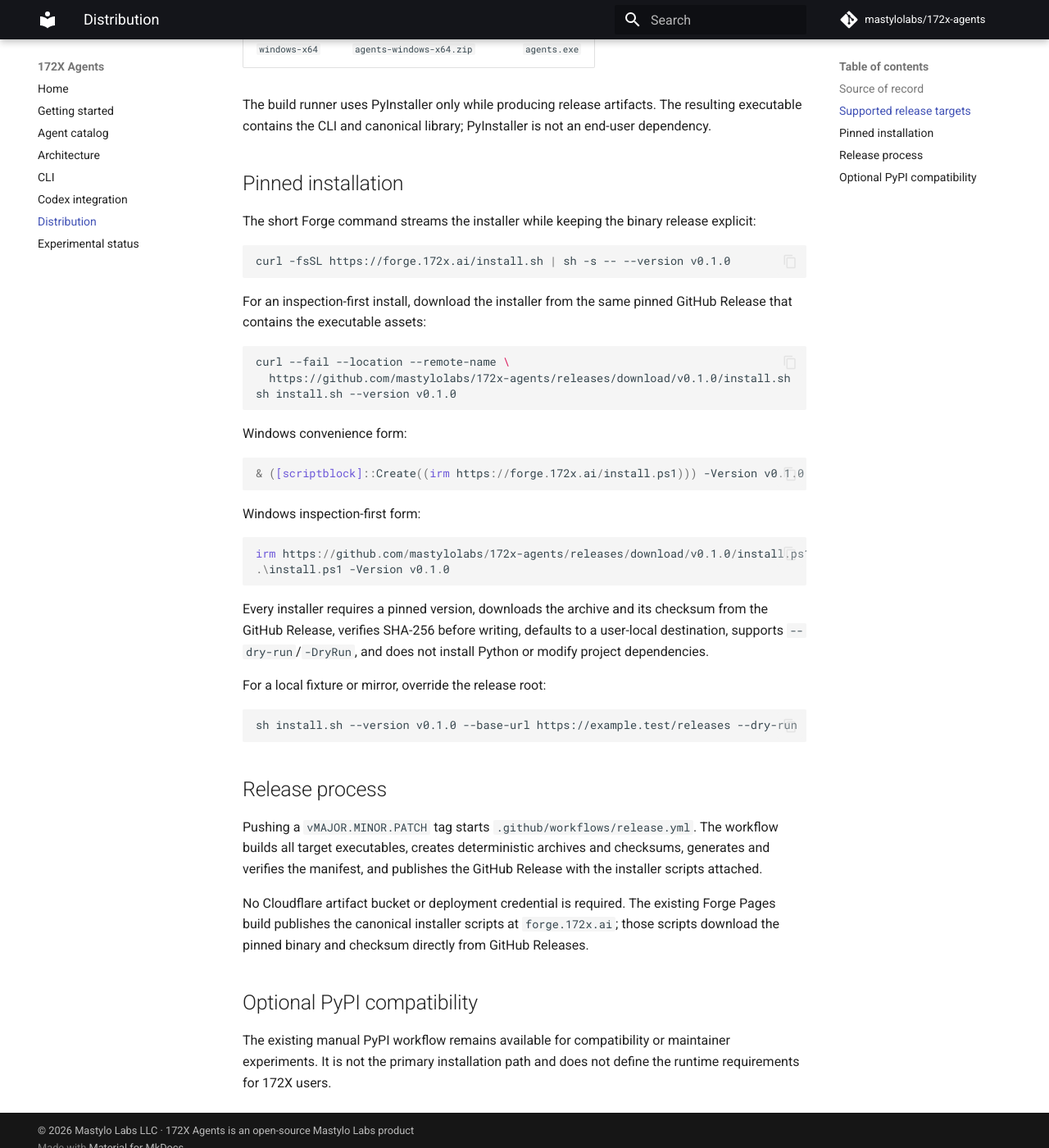
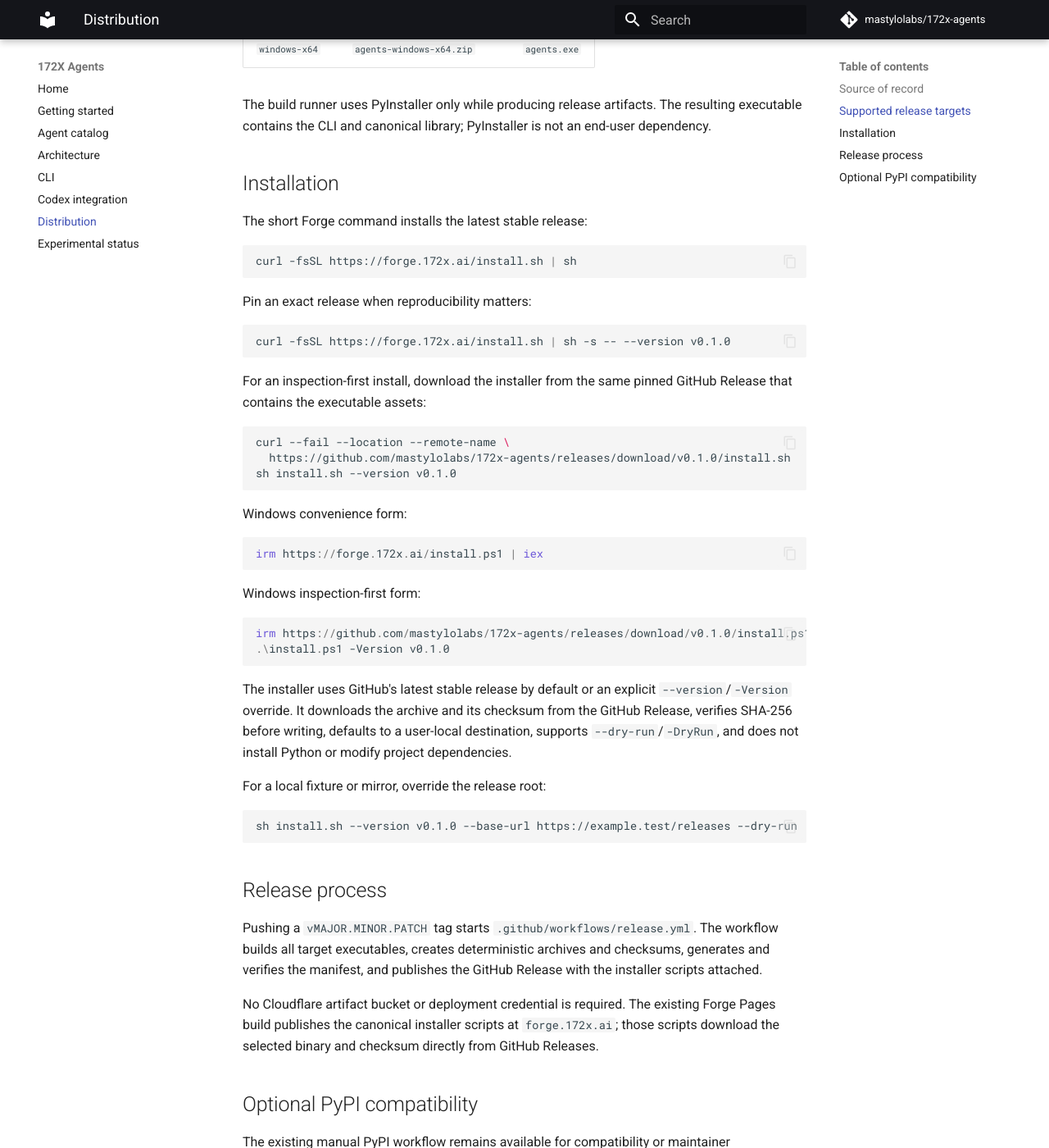
Before and after one commit to mastylolabs/172x-agents, an MkDocs documentation site: the page built from docs/DISTRIBUTION.md, in a window 1280 px wide and 1400 px high, scrolled down 680 px. Shown: the whole window at 82% size. Built offline with MkDocs 1.6.1 and Material for MkDocs 9.7.7, drawn with Linux system fonts in a browser that asks for light colours; comment, search, counter and statistics services are not loaded.

Commit message:
feat: install latest stable release by default

````diff
--- a/docs/CLI.md
+++ b/docs/CLI.md
@@ -5,7 +5,7 @@
 The CLI installs and diagnoses integrations; Codex coordinates workflow steps. It does not run an
 agent runtime, track runs, call model APIs, or store credentials.
 
-The CLI is distributed to end users as a standalone executable through the pinned installers in
+The CLI is distributed to end users as a standalone executable through the checksum-verifying installers in
 [Distribution](DISTRIBUTION.md). Python is used to develop and build the source package, not as a
 runtime prerequisite for a user installing 172X Agents.
 
--- a/docs/DISTRIBUTION.md
+++ b/docs/DISTRIBUTION.md
@@ -22,9 +22,15 @@
 The build runner uses PyInstaller only while producing release artifacts. The resulting
 executable contains the CLI and canonical library; PyInstaller is not an end-user dependency.
 
-## Pinned installation
+## Installation
 
-The short Forge command streams the installer while keeping the binary release explicit:
+The short Forge command installs the latest stable release:
+
+```bash
+curl -fsSL https://forge.172x.ai/install.sh | sh
+```
+
+Pin an exact release when reproducibility matters:
 
 ```bash
 curl -fsSL https://forge.172x.ai/install.sh | sh -s -- --version v0.1.0
@@ -42,7 +48,7 @@
 Windows convenience form:
 
 ```powershell
-& ([scriptblock]::Create((irm https://forge.172x.ai/install.ps1))) -Version v0.1.0
+irm https://forge.172x.ai/install.ps1 | iex
 ```
 
 Windows inspection-first form:
@@ -52,9 +58,10 @@
 .\install.ps1 -Version v0.1.0
 ```
 
-Every installer requires a pinned version, downloads the archive and its checksum from the
-GitHub Release, verifies SHA-256 before writing, defaults to a user-local destination, supports
-`--dry-run`/`-DryRun`, and does not install Python or modify project dependencies.
+The installer uses GitHub's latest stable release by default or an explicit `--version`/`-Version`
+override. It downloads the archive and its checksum from the GitHub Release, verifies SHA-256
+before writing, defaults to a user-local destination, supports `--dry-run`/`-DryRun`, and does not
+install Python or modify project dependencies.
 
 For a local fixture or mirror, override the release root:
 
@@ -69,7 +76,7 @@
 manifest, and publishes the GitHub Release with the installer scripts attached.
 
 No Cloudflare artifact bucket or deployment credential is required. The existing Forge Pages build
-publishes the canonical installer scripts at `forge.172x.ai`; those scripts download the pinned
+publishes the canonical installer scripts at `forge.172x.ai`; those scripts download the selected
 binary and checksum directly from GitHub Releases.
 
 ## Optional PyPI compatibility
````
Also changed, not shown: AGENTS.md (+3 -3 lines), README.md (+3 -3 lines), docs/getting-started.md (+3 -3 lines), docs/index.md (+1 -1 lines), forge/src/pages/Install.tsx (+6 -4 lines), 3 other files.
